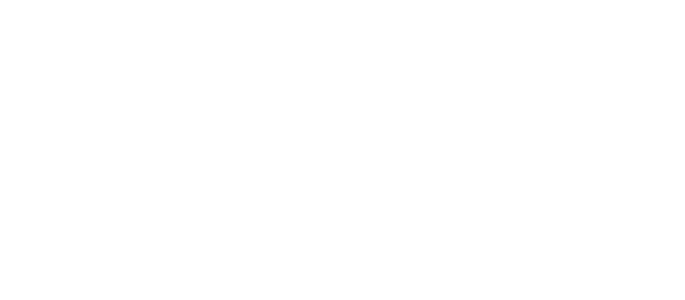
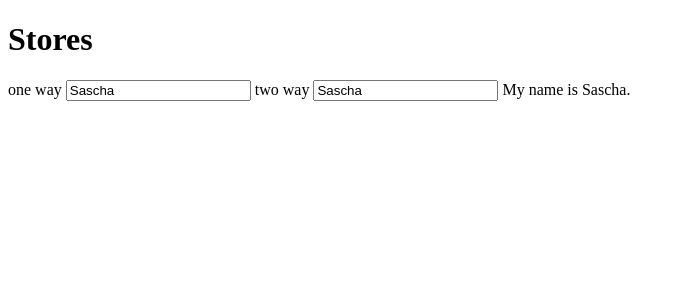
Before and after one commit to munxar/svelte-meetup-2023-11-24, a SvelteKit app: page / in a window 1280 px wide. Shown: the top 300 px of the page, without its empty margins (0-685 px from the left). Built offline with nearby package versions, Linux system fonts and the light colour scheme.

Commit message:
bind vars

```diff
--- a/src/routes/+page.svelte
+++ b/src/routes/+page.svelte
@@ -1,2 +1,10 @@
 <script lang="ts">
+	let name = 'Sascha';
 </script>
+
+<h1>Stores</h1>
+one way
+<input type="text" value={name} />
+two way
+<input type="text" bind:value={name} />
+My name is {name}.
```
